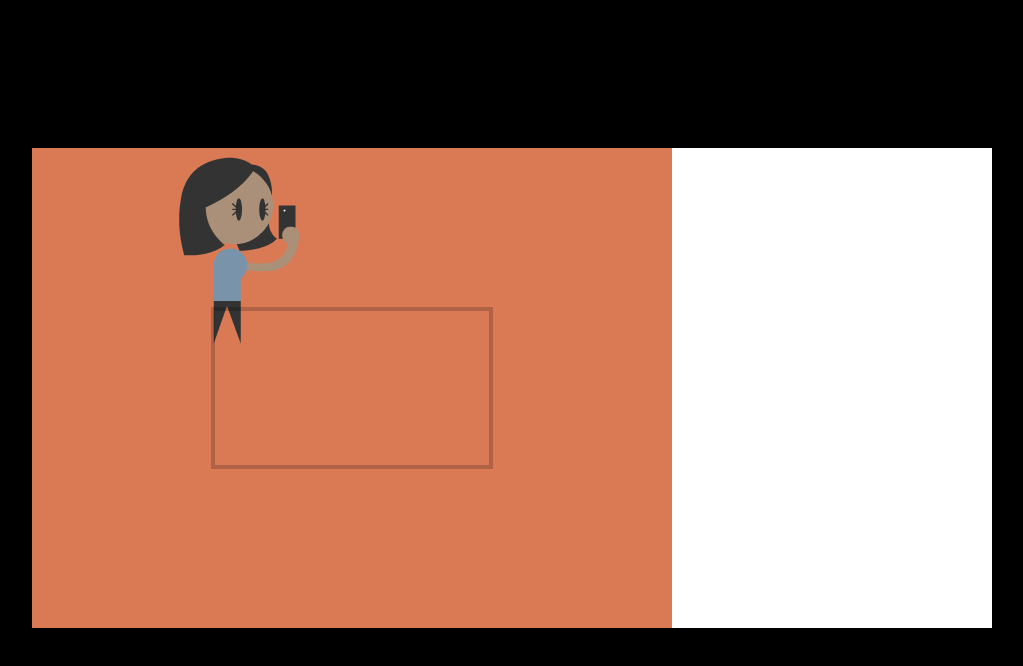
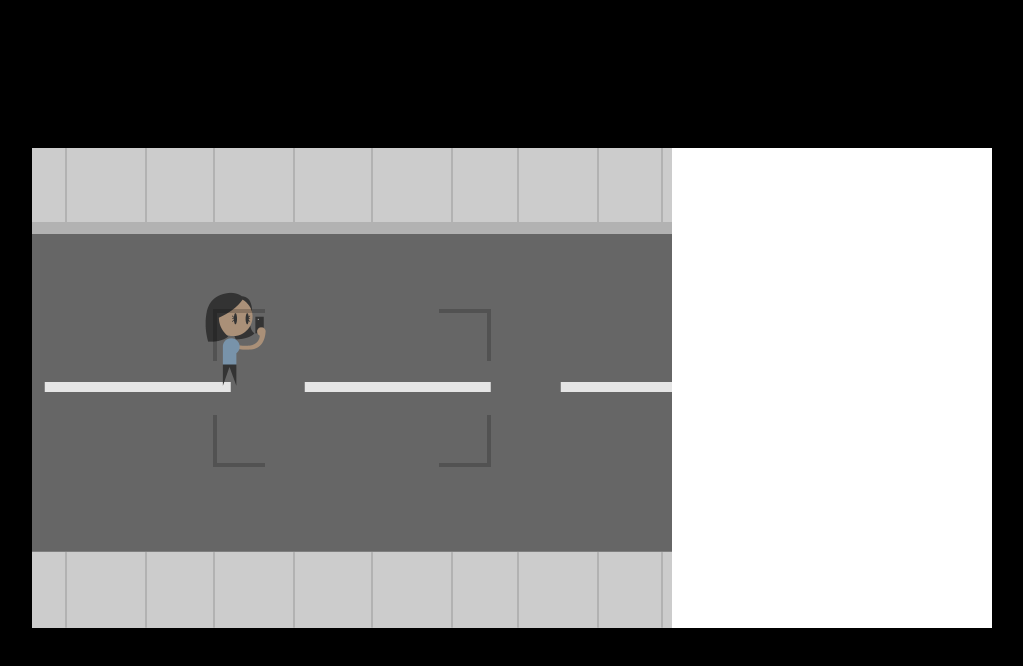
Before and after one commit to ncase/selfies, a plain HTML site: page V1/index.html in a window 1280 px wide. Shown: the part 12-678 px from the top of the page, without its empty margins (128-1151 px from the left). Drawn offline with Linux system fonts and the light colour scheme.

Commit message:
Screen scroll and cam frame

```diff
--- a/V1/game.css
+++ b/V1/game.css
@@ -16,6 +16,7 @@ body{
 	background: #da7a55;
 	position: absolute;
 	top:0; left:0;
+	cursor: none;
 }
 #social{
 	width:270px; height:430px;
--- a/V1/game.js
+++ b/V1/game.js
@@ -15,6 +15,32 @@ window.onmousemove = function(e){
 }
 
 // KEYS //
+var Key = {};
+var KEY_CODES = {
+	37:"left", 38:"up", 39:"right", 40:"down",
+	65:"left", 87:"up", 68:"right", 83:"down",
+	16:"shift", 32:"space",
+	27:"pause", 80:"pause"
+};
+Key.onKeyDown = function(event){
+	var code = KEY_CODES[event.keyCode];
+    Key[code] = true;
+    if(code=="pause"){
+    	Game.togglePause();
+    }
+    event.stopPropagation();
+    event.preventDefault();
+}
+Key.onKeyUp = function(event){
+	var code = KEY_CODES[event.keyCode];
+    Key[code] = false;
+    event.stopPropagation();
+    event.preventDefault();
+}
+window.top.addEventListener("keydown",Key.onKeyDown,false);
+window.top.addEventListener("keyup",Key.onKeyUp,false);
+window.addEventListener("keydown",Key.onKeyDown,false);
+window.addEventListener("keyup",Key.onKeyUp,false);
 
 // CLICK //
 
@@ -41,9 +67,9 @@ window.onclick = function(){
 	scrollY += photo.height+10;
 
 	// Remove old photos
-	while(socialDOM.children.length>4){
+	/*while(socialDOM.children.length>4){
 		socialDOM.removeChild(socialDOM.children[0]);
-	}
+	}*/
 
 	// Flash
 	cam.flash = 1;
@@ -62,6 +88,7 @@ var cam = {
 
 // IMAGES //
 var reporterImage = document.getElementById("reporter");
+var bgImage = document.getElementById("bg");
 
 // SPRITE //
 function Sprite(image){
@@ -79,31 +106,90 @@ function Sprite(image){
 
 	self.draw = function(ctx){
 		ctx.save();
-		ctx.translate(self.x-self.regX, self.y-self.regY);
-		ctx.scale(self.scaleX,self.scaleY);
+		ctx.translate(self.x, self.y);
+		ctx.scale(self.scaleX,self.scaleY)
+		ctx.translate(-self.regX,-self.regY);
 		ctx.drawImage(self.image,0,0);
 		ctx.restore();
 	};
 
 }
 
-var player = new Sprite(reporterImage);
-player.x = 200;
-player.y = 200;
+var background = new Sprite(bgImage);
+background.regX = 0;
+background.regY = 0;
+
+// PLAYER //
+var player = (function(){
+
+	var player = new Sprite(reporterImage);
+	player.x = 200;
+	player.y = 240;
+	player.scaleX = 0.5;
+	player.scaleY = 0.5;
+
+	var hopAnim = 0;
+
+	player.update = function(){
+
+		if(Key.left){
+			player.x -= 4;
+			player.scaleX = -0.5;
+		}
+		if(Key.right){
+			player.x += 4;
+			player.scaleX = 0.5;
+		}
+		if(Key.up) player.y -= 3;
+		if(Key.down) player.y += 3;
+
+		if(!(Key.left || Key.right || Key.up || Key.down)){
+			hopAnim = 0;
+		}else{
+			hopAnim = (hopAnim+1)%6;
+		}
+		player.regY = (hopAnim<3) ? 200 : 206;
+
+	};
+
+	return player;
+
+})();
+
+var worldX = 0;
 
 function render(){
 
 	// Clear
 	ctx.clearRect(0, 0, canvas.width, canvas.height);
 
+	// World Camera Position
+	ctx.save();
+	ctx.translate(-worldX,0);
+
 	// Draw BG
-	ctx.fillStyle = "#DA7A55";
-	ctx.fillRect(0,0,canvas.width,canvas.height);
+	background.draw(ctx);
 
 	// Draw Player
+	player.update();
 	player.draw(ctx);
+	if(player.y<20){ player.y=20; }
+	if(player.y>480){ player.y=480; }
+	if(player.x<worldX){
+		player.x=worldX;
+	}
+	if(player.x>worldX+640){
+		player.x = worldX+640;
+	}
+	if(player.x>worldX+320){
+		worldX = player.x-320;
+		if(worldX>640) worldX=640;
+	}
 
-	// Camera Position
+	// World Camera Position
+	ctx.restore();
+
+	// Your Camera Position
 	var x = Mouse.x;
 	if(x<cam.width/2) x=cam.width/2;
 	if(x>canvas.width-cam.width/2) x=canvas.width-cam.width/2;
@@ -113,9 +199,9 @@ function render(){
 	cam.x = x;
 	cam.y = y;
 
-	// Camera frame
+	// Your Camera frame
 	ctx.beginPath();
-	ctx.rect(cam.x-cam.width/2-4, cam.y-cam.height/2-4, cam.width+8, cam.height+8);
+	ctx.rect(cam.x-cam.width/2, cam.y-cam.height/2, cam.width, cam.height);
 	if(cam.flash>0.01){
 		ctx.fillStyle = 'rgba(255,255,255,'+cam.flash+')';
 		ctx.fill();
@@ -123,9 +209,22 @@ function render(){
 	}else{
 		cam.flash = 0;
 	}
+	var left = cam.x-cam.width/2-2;
+	var right = cam.x+cam.width/2+2;
+	var top = cam.y-cam.height/2-2;
+	var bottom = cam.y+cam.height/2+2;
+	ctx.beginPath();
 	ctx.lineWidth = 4;
 	ctx.strokeStyle = 'rgba(0,0,0,0.2)';
+	ctx.moveTo(left,top+50); ctx.lineTo(left,top); ctx.lineTo(left+50,top);
+	ctx.moveTo(right-50,top); ctx.lineTo(right,top); ctx.lineTo(right,top+50);
+	ctx.moveTo(right,bottom-50); ctx.lineTo(right,bottom); ctx.lineTo(right-50,bottom);
+	ctx.moveTo(left+50,bottom); ctx.lineTo(left,bottom); ctx.lineTo(left,bottom-50);
 	ctx.stroke();
+	/*ctx.beginPath();
+	ctx.fillStyle = 'rgba(0,0,0,0.2)';
+	ctx.arc(cam.x, cam.y, 4, 0, 2 * Math.PI, false);
+	ctx.fill();*/
 
 }
 
--- a/V1/index.html
+++ b/V1/index.html
@@ -13,6 +13,7 @@
 </div>
 
 <span style="display:none">
+	<img src="bg.png" id="bg">
 	<img src="reporter.png" id="reporter">
 </span>
 
```
Also changed, not shown: V1/bg.png (added).
